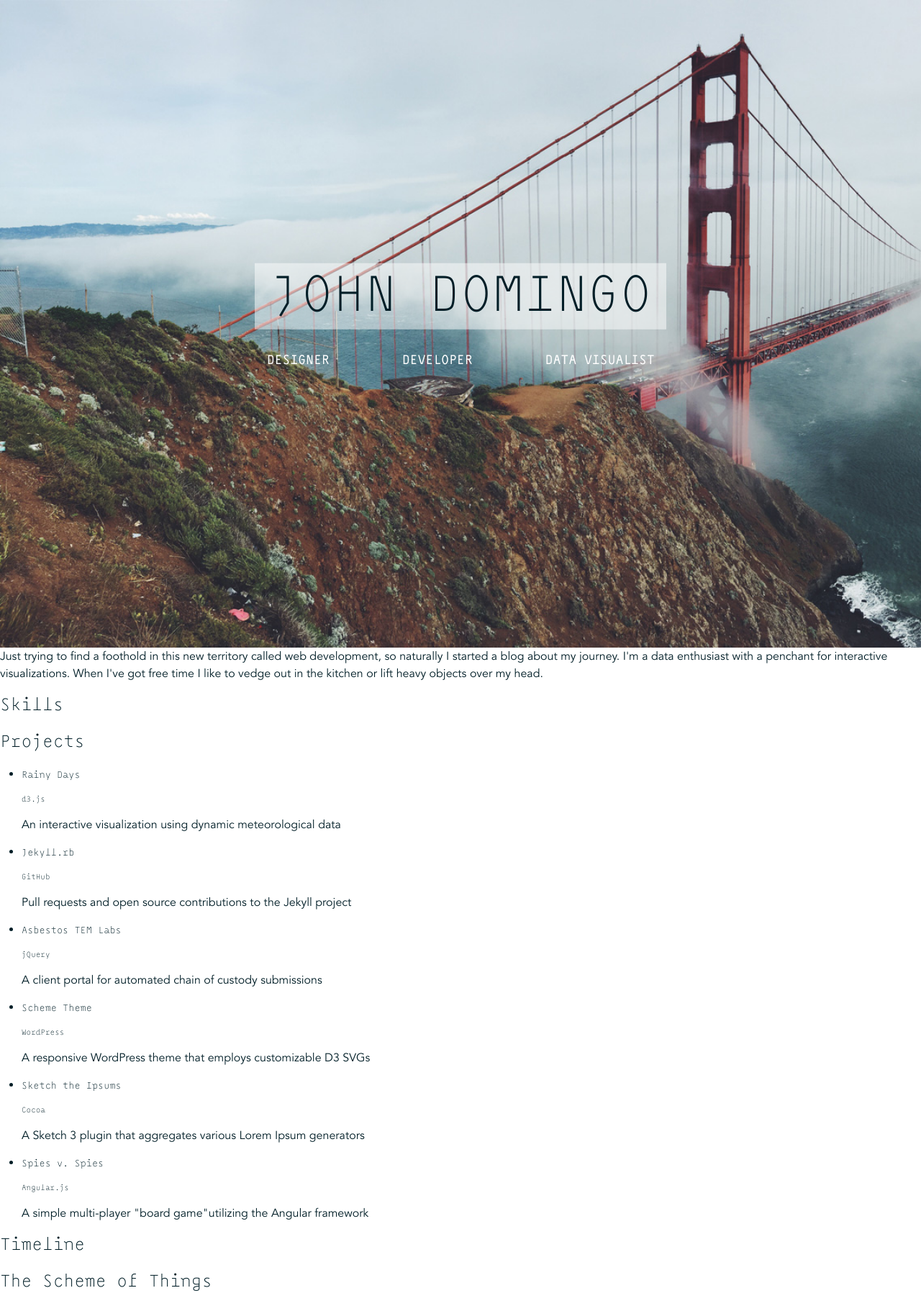
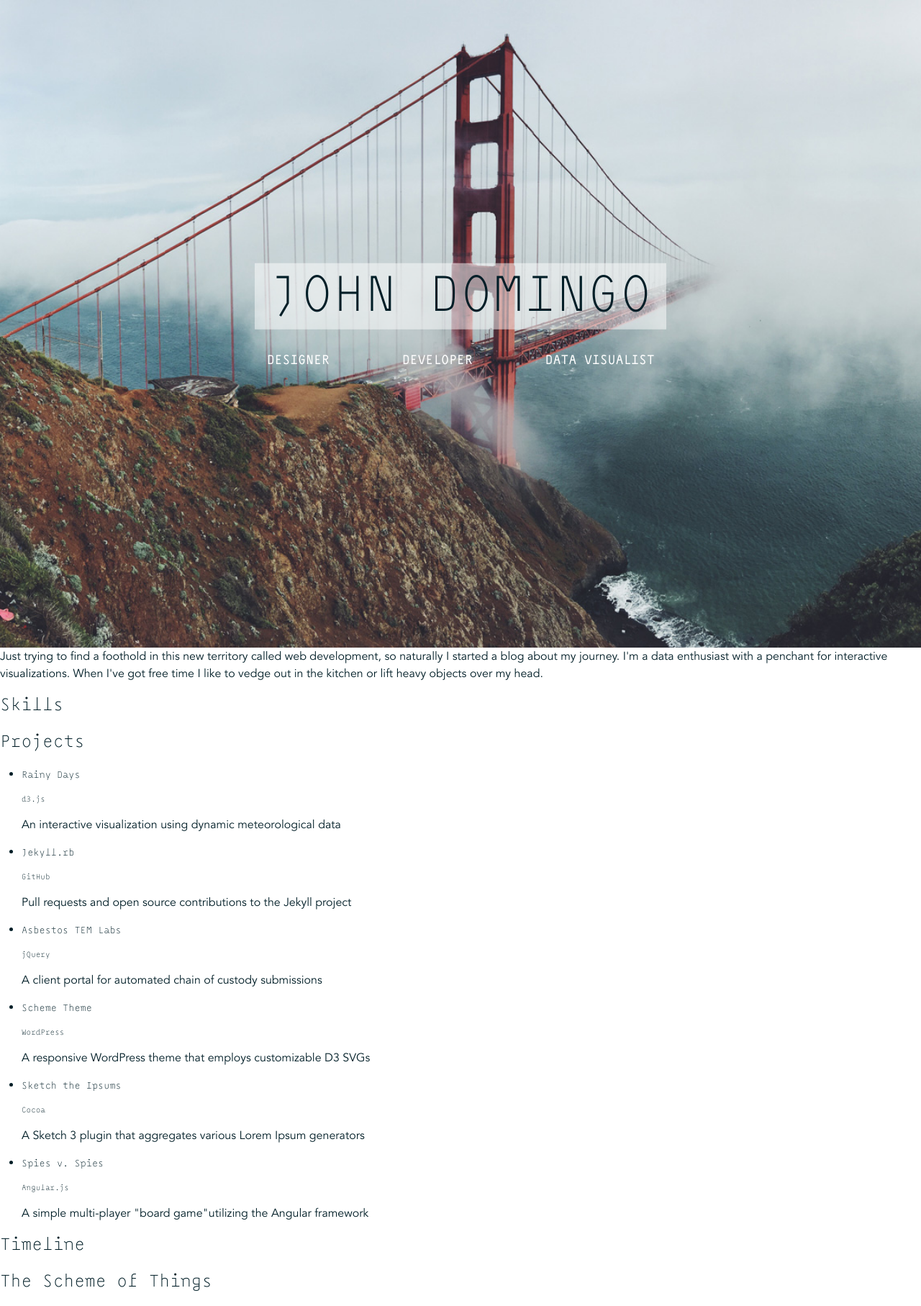
Before and after one commit to jwdomingo/jwdomingo.github.io, a Jekyll site: the page built from index.html, in a window 1280 px wide. Shown: the whole page at 72% size. Built offline with Jekyll 4.4.1, drawn with Linux system fonts in a browser that asks for light colours.

Commit message:
Added a min-height of 100%

```diff
--- a/_sass/_landing.sass
+++ b/_sass/_landing.sass
@@ -1,12 +1,14 @@
 header
   height: 100vh
+  min-height: 100%
   background:
     image: url('/assets/img/ggate516x240@2x.jpg')
     repeat: no-repeat
     size: cover
+    position: center center
     attachment: fixed
-  -webkit-background-size: cover
-  -moz-background-size: cover
+  //-webkit-background-size: cover
+  //-moz-background-size: cover
   text-transform: uppercase
   text-align: center
   position: relative
@@ -69,6 +71,8 @@
       repeat: no-repeat
       size: cover
       attachment: fixed
+    -webkit-background-size: cover
+    -moz-background-size: cover
     text-transform: uppercase
     text-align: center
     position: relative
```
